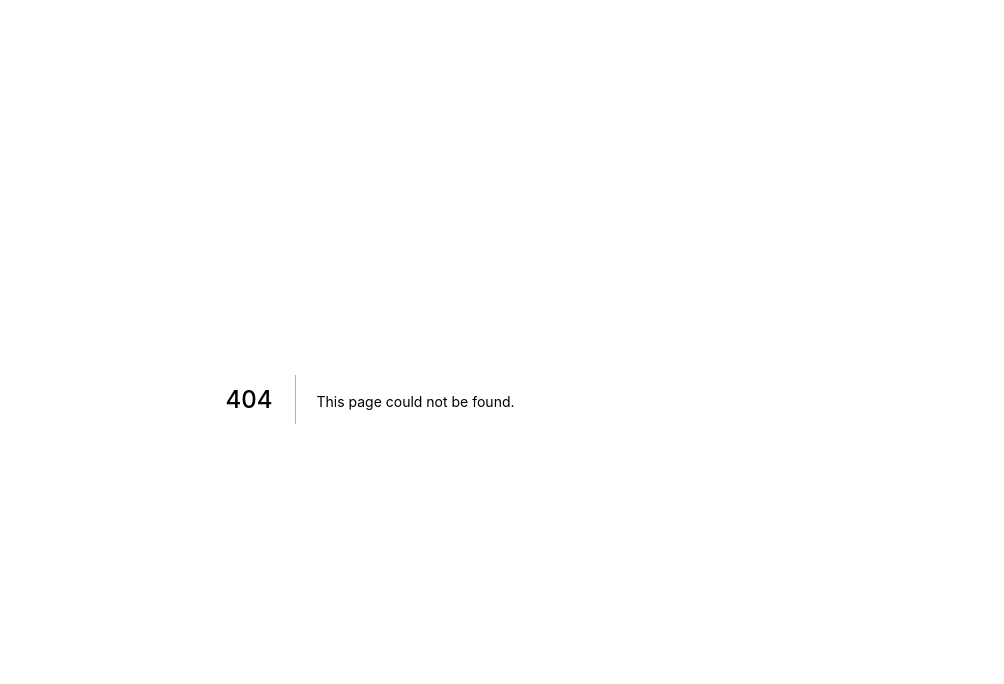
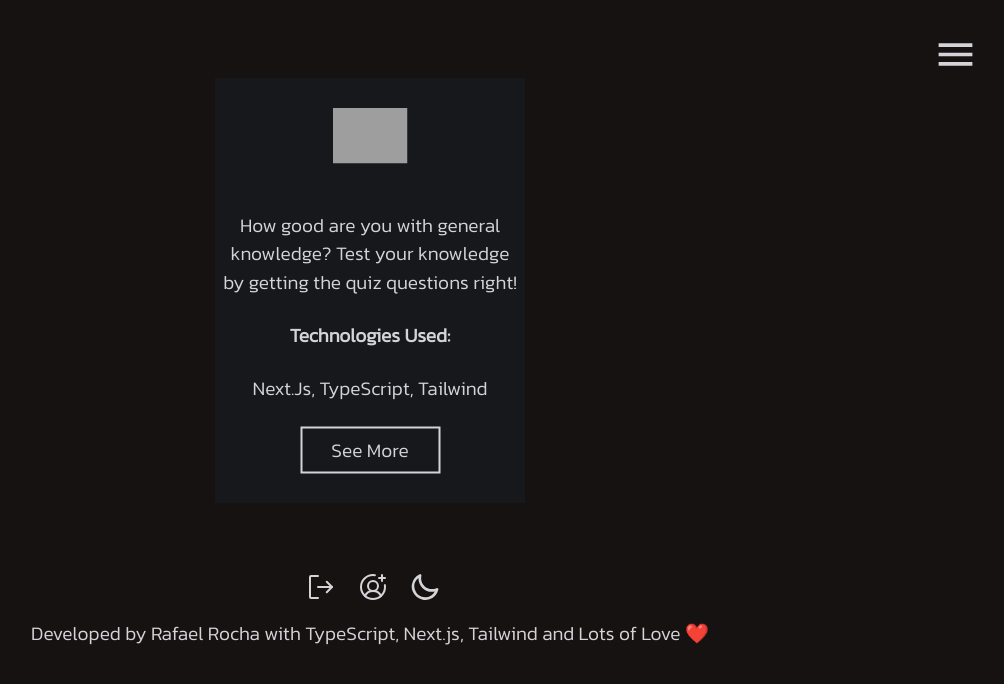
Before and after one commit to RafaelRRhocha/Portfolio, a Next.js app: page /projects/fullstack in a window 1280 px wide. Before the commit this address had no page. Shown: the top 684 px of the page, without its empty margins (270-1274 px from the left). Built offline with nearby package versions, Linux system fonts and the light colour scheme; grey boxes are pictures that could not be loaded.

Commit message:
feat: created full stack api and projects

```diff
--- /dev/null
+++ b/pages/api/fullstackprojects.ts
@@ -0,0 +1,16 @@
+// Next.js API route support: https://nextjs.org/docs/api-routes/introduction
+import type { NextApiRequest, NextApiResponse } from 'next'
+
+export default function handler(
+  req: NextApiRequest,
+  res: NextApiResponse
+) {
+  res.status(200).json([
+    {
+      image: 'https://img.icons8.com/external-vitaliy-gorbachev-blue-vitaly-gorbachev/344/external-quiz-online-learning-vitaliy-gorbachev-blue-vitaly-gorbachev.png',
+      description: 'How good are you with general knowledge? Test your knowledge by getting the quiz questions right!',
+      technologies: 'Next.Js, TypeScript, Tailwind',
+      ref: 'https://quiz-rafaelrrhocha.vercel.app'
+    }
+  ])
+}
--- a/pages/projects/backend.tsx
+++ /dev/null
@@ -1,20 +0,0 @@
-import type { FC } from 'react';
-import Footer from '../../components/Footer';
-import MenuHamburger from '../../components/MenuHamburger';
-import Header from '../../components/Header';
-
-interface backendProps {}
-
-const Backend: FC<backendProps> = ({}) => {
-  return(
-    <div className="color">
-      <Header />
-      <div className="lg:hidden xl:hidden">
-        <MenuHamburger />
-      </div>
-      <h1 className="text-center p-10">Coming Soon!</h1>
-      <Footer />
-    </div>
-  )
-}
-export default Backend;
--- /dev/null
+++ b/pages/projects/fullstack.tsx
@@ -0,0 +1,54 @@
+import { FC, useEffect, useState } from 'react';
+import Footer from '../../components/Footer';
+import MenuHamburger from '../../components/MenuHamburger';
+import Header from '../../components/Header';
+import Loading from '../../components/Loading';
+
+interface fullstackProps {}
+
+const Fullstack: FC<fullstackProps> = ({}) => {
+  const [fullStackProjects, setFullStackProjects] = useState<any>(null)
+
+  useEffect(() => {
+    fetch('/api/fullstackprojects')
+    .then(resp => resp.json())
+    .then(setFullStackProjects)
+  }, [])
+
+  return(
+    <div className="color">
+      <Header />
+      <div className="lg:hidden xl:hidden">
+        <MenuHamburger />
+      </div>
+      {!fullStackProjects ? <Loading /> : (
+        <div className="flex sm:flex-col md:flex-col lg:flex-row xl:flex-row flex-wrap justify-center">
+          {fullStackProjects.map((e: any, i: number) => (
+            <div key={ i } className='box-geral p-7'>
+              <div className='box'>
+                <div className='text-content'>
+                    <picture>
+                      <img src={e.image} alt={e.name} className='h-14 m-auto' />
+                    </picture>
+                    <h2>{e.name}</h2>
+                    <p>{e.description}</p>
+                    <p className="font-semibold">Technologies Used:</p>
+                    <p>{e.technologies}</p>
+                    <a
+                      target='_blank'
+                      href={e.ref} rel="noreferrer"
+                    >
+                      See More
+                    </a>
+                </div>
+              </div>
+            </div>
+          ))}
+        </div>
+       )}
+      <Footer />
+    </div>
+  )
+}
+
+export default Fullstack;
--- a/pages/projects/index.tsx
+++ b/pages/projects/index.tsx
@@ -34,10 +34,10 @@ const Projects: FC<projectsProps> = ({}) => {
             <img className="w-[300px] h-[100%]" src={`${techUrl}/grayscale` }alt="projects cards" />
           </picture>
           <div className="card-body">
-            <h2 className="card-title">Back End Projects</h2>
-            <p className="sm:hidden md:hidden lg:flex xl:flex">See all my projects as a Back End Developer</p>
+            <h2 className="card-title">Full Stack Projects</h2>
+            <p className="sm:hidden md:hidden lg:flex xl:flex">See all my projects as a Full Stack Developer</p>
             <div className="card-actions justify-end">
-              <Link href="/projects/backend">
+              <Link href="/projects/fullstack">
                 <button className="btn btn-primary">See Projects</button>
               </Link>
             </div>
```
